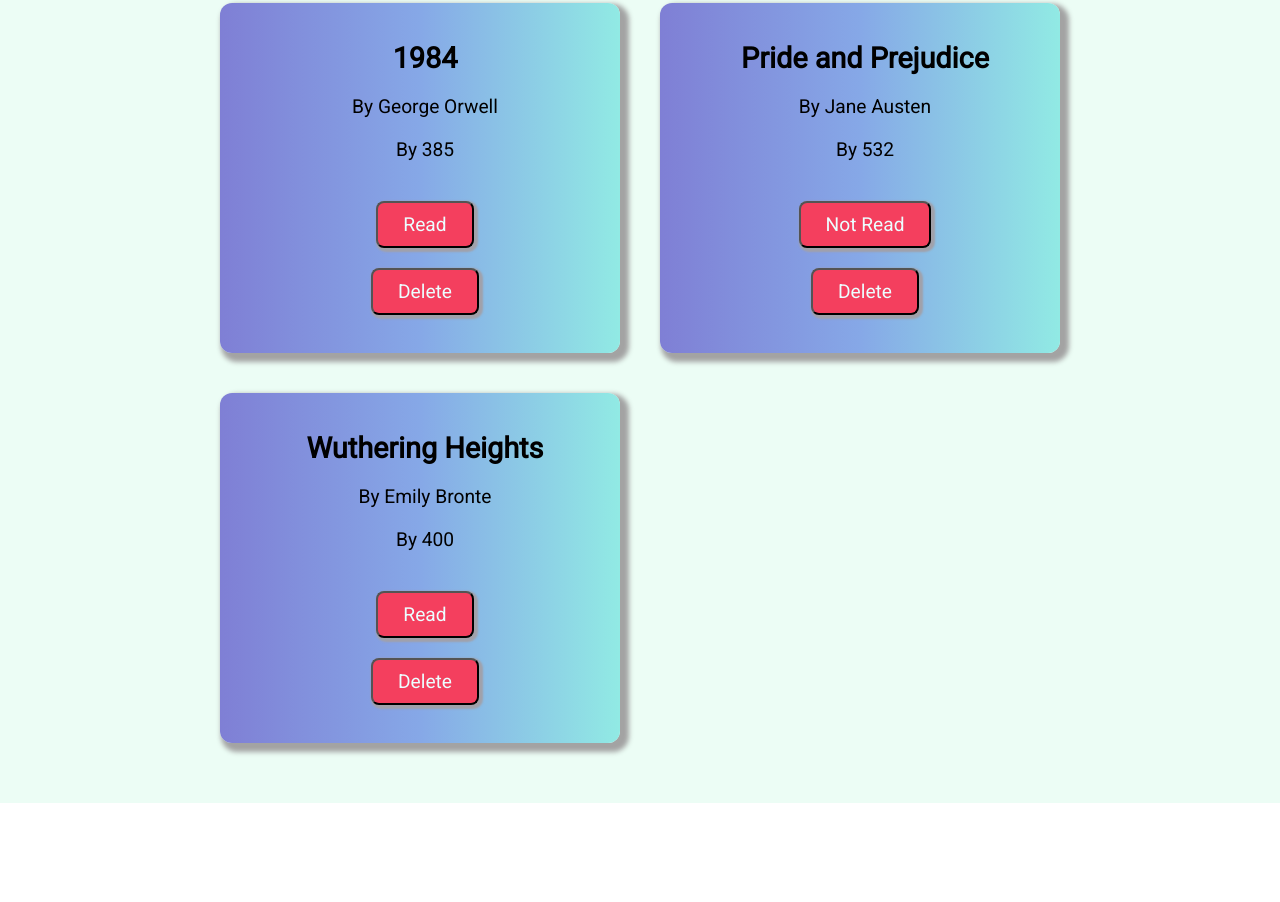
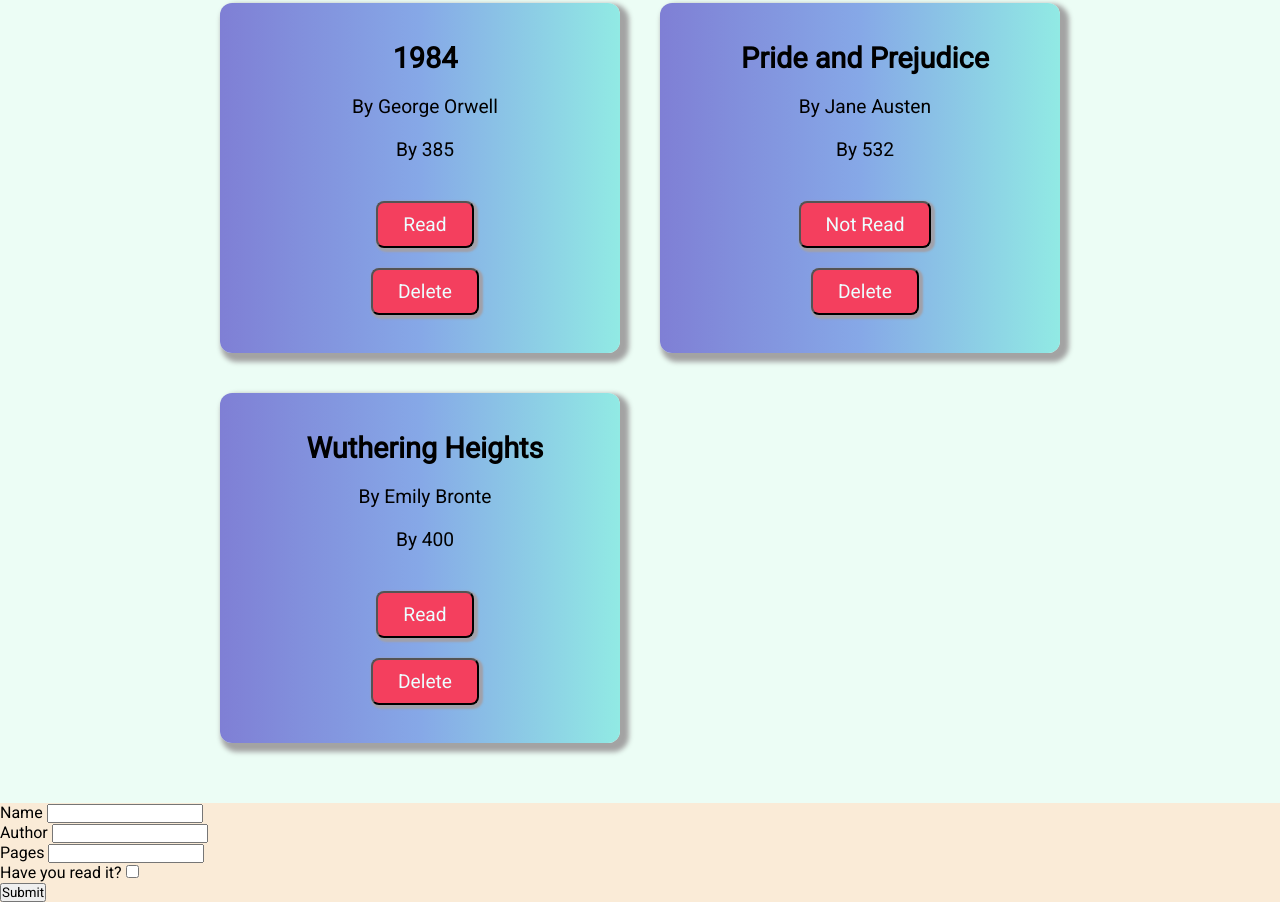
Before and after one commit to Asatyam/Library, a website: page index.html in a window 1280 px wide. Shown: the part 547-1449 px from the top of the page. Before the commit the page ends 1350 px from the top, so only its background shows below. Drawn offline with Linux system fonts and the light colour scheme.

Commit message:
Add the form element

```diff
--- a/index.html
+++ b/index.html
@@ -36,6 +36,27 @@
                 </div>
             </div>
         </div>
+        <div class="form-container">
+            <form action="">
+                <div class="form-input">
+                    <label for="name">Name</label>
+                    <input id="name" name="name" type="text" required>
+                </div>
+                <div class="form-input">
+                    <label for="author">Author</label>
+                    <input id="author" name="author" type="text" required>
+                </div>
+                <div class="form-input">
+                    <label for="pages">Pages</label>
+                    <input type="number" id="pages" name="pages" required>
+                </div>
+                <div class="form-input">
+                    <label for="read">Have you read it?</label>
+                    <input type="checkbox" id="read" name="read">
+                </div>
+                <button type="submit">Submit</button>
+            </form>
+        </div>
     </div>
 </body>
 </html>
--- a/style.css
+++ b/style.css
@@ -111,3 +111,9 @@ body{
     color:#ecfeff;
     font-size: 1.2rem;
 }
+
+
+
+/*=============================================================================================================*/
+
+/*Form-container*/
```
